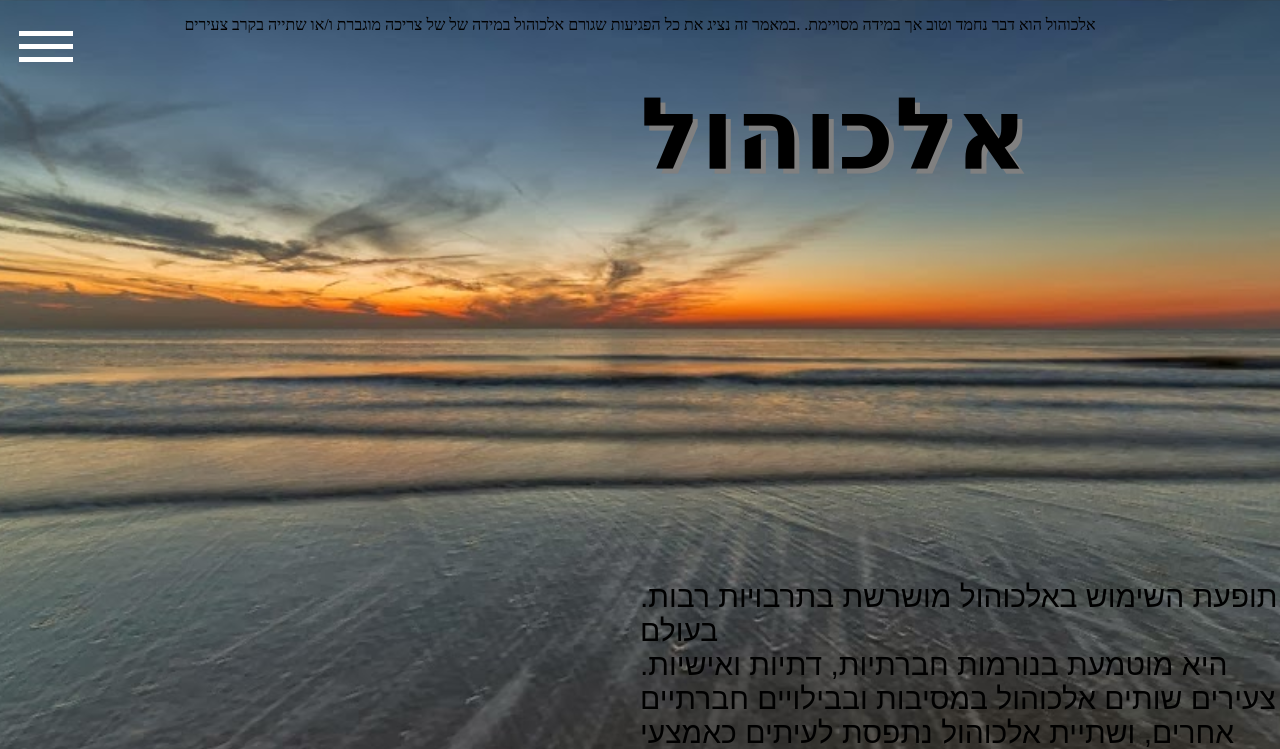
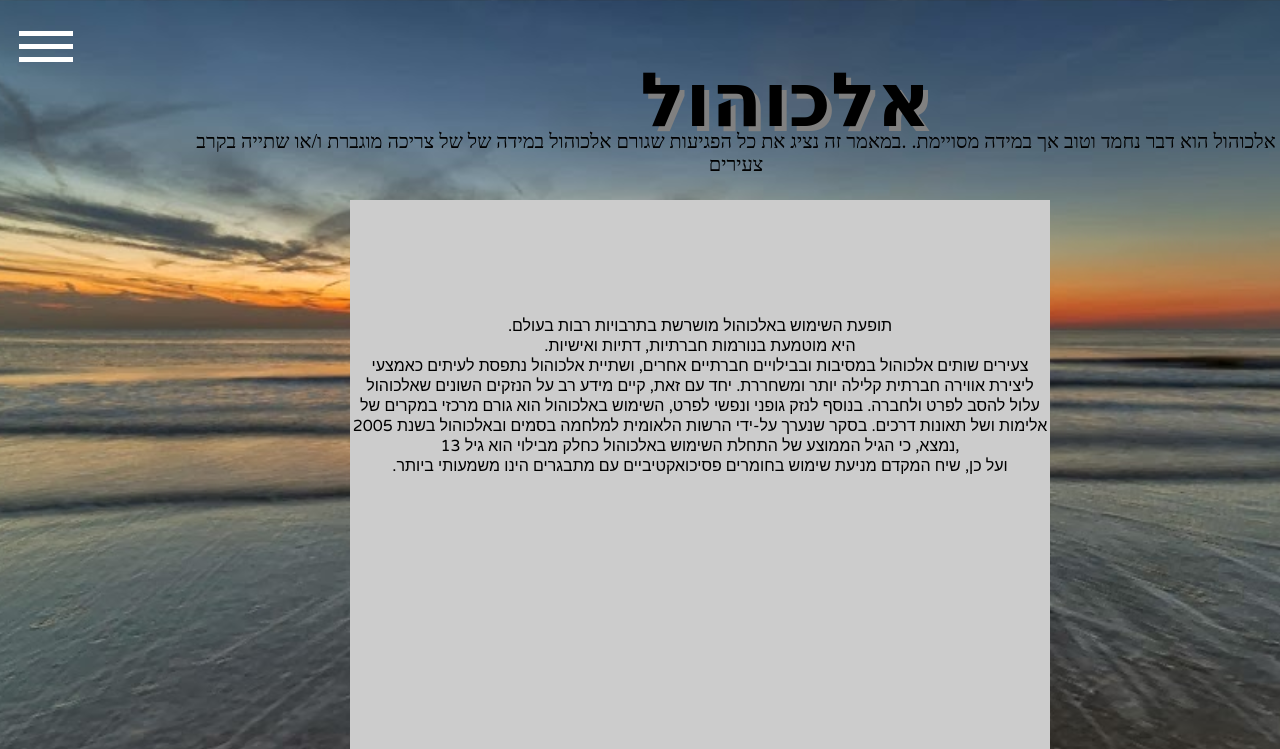
Before and after one commit to zivAVR/1, a plain HTML site: page alcohol.html in a window 1280 px wide. Shown: the top 749 px of the page. Drawn offline with Linux system fonts and the light colour scheme.

Commit message:
Update otherpages.css

```diff
--- a/otherpages.css
+++ b/otherpages.css
@@ -16,36 +16,42 @@ html {
 body {}
 
 
+.rectangle {
+  height: 1000px;
+  width: 700px;
+  background-color: rgb(204, 204, 204);
+  position: absolute;
+  top: 200px;
+  left: 350px;
+  right: 350px;
+}
 
 .text p{
-    font-family: 'M PLUS Rounded 1c', sans-serif;
-    font-size: 30px;
-    font-weight: 450;
+    height: auto;
+    width: auto;
     position: absolute;
-    top: 550px;
-    left: 50%;
-}
-
-.text #section1 p{
-    position: absolute;
-    top: 550px;
-    left: 50%;
-}
-
-.text #section2 p{
-    position: absolute;
-    top: 750px;
-    left: 50%;
+    top: 100px;
+    right: auto;
+    text-align: center;
+    font-family: 'Varela Round', sans-serif;
 }
 
 .banner h1 {
-    font-size: 100px;
+    font-size: 75px;
     font-family: 'Amatic SC', cursive;
     position: absolute;
     top: 0px;
     left: 50%;
     text-shadow: 5px 5px rgb(128, 128, 128);
 }
+
+.banner p{
+    position: absolute;
+    top: 110px;
+    left: 15%;
+    font-size: 20px;
+}
+
 
 .menu-wrap {
     position: fixed;
```
